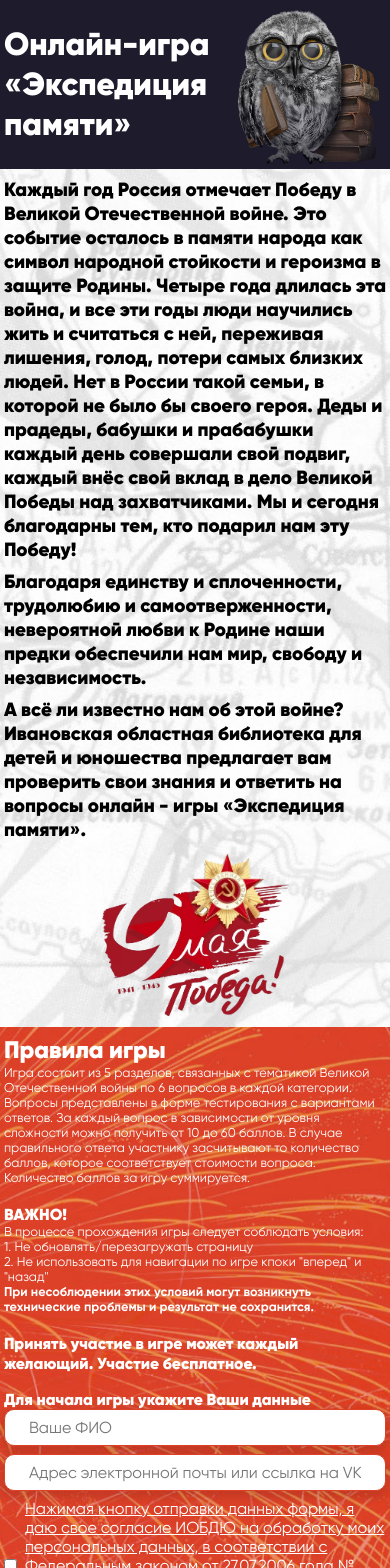
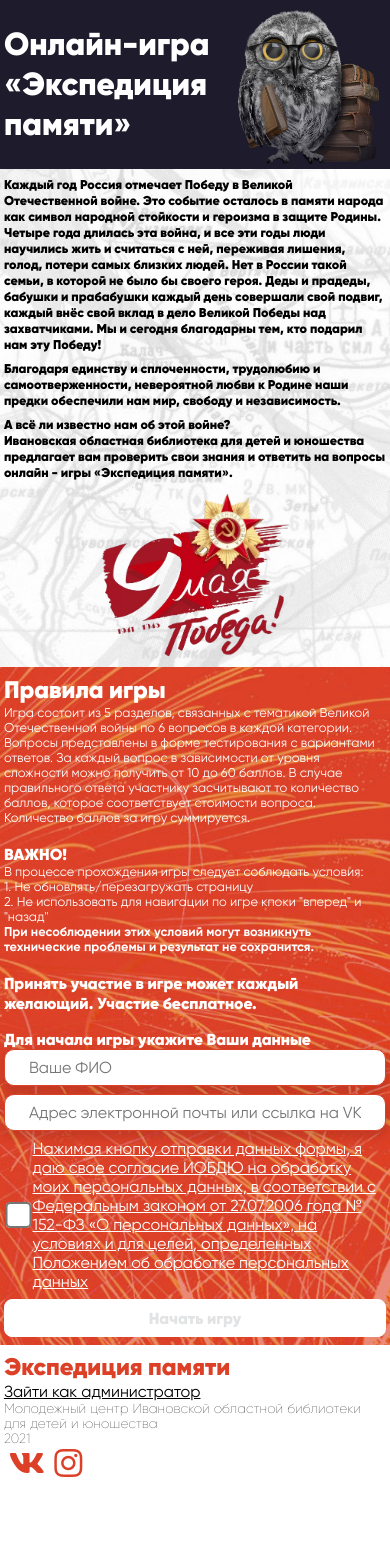
Before and after one commit to nikitadubinsk/memoryExpedition, an Angular app: page / in a window 390 px wide. Shown: the top 1568 px of the page. After the commit the page ends 1491 px from the top, so only its background shows below. Built offline with nearby package versions, Linux system fonts and the light colour scheme.

Commit message:
FIX: исправление мобильной версии

```diff
--- a/src/app/shared/components/admin/login/login.component.scss
+++ b/src/app/shared/components/admin/login/login.component.scss
@@ -26,7 +26,7 @@ section {
   }
 }
 
-@media (max-width: 1000px) {
+@media (max-width: 800px) {
   section {
     form {
       border: 5px solid $red;
--- a/src/app/shared/components/admin/new-question/new-question.component.scss
+++ b/src/app/shared/components/admin/new-question/new-question.component.scss
@@ -12,7 +12,7 @@ section {
   }
 }
 
-@media (max-width: 1000px) {
+@media (max-width: 800px) {
   section {
     form {
       width: 100%;
--- a/src/app/shared/components/admin/statistics/statistics.component.scss
+++ b/src/app/shared/components/admin/statistics/statistics.component.scss
@@ -17,7 +17,7 @@ section {
   }
 }
 
-@media (max-width: 1000px) {
+@media (max-width: 800px) {
   section {
     div {
       grid-template-columns: 1fr;
--- a/src/app/shared/components/admin/top-bar/top-bar.component.scss
+++ b/src/app/shared/components/admin/top-bar/top-bar.component.scss
@@ -58,7 +58,7 @@ app-popup-new-user {
   display: none
 }
 
-@media (max-width: 1000px) {
+@media (max-width: 800px) {
   .fa-bars,
   .fa-times {
     display: block
--- a/src/app/shared/components/admin/users/users.component.scss
+++ b/src/app/shared/components/admin/users/users.component.scss
@@ -40,7 +40,7 @@ table {
   user-select: none;
 }
 
-@media (max-width: 1000px) {
+@media (max-width: 800px) {
   .sort {
     flex-direction: column;
 
--- a/src/app/shared/components/game-table/game-table.component.scss
+++ b/src/app/shared/components/game-table/game-table.component.scss
@@ -46,7 +46,7 @@ section {
   }
 }
 
-@media (max-width: 1000px) {
+@media (max-width: 800px) {
   section {
     width: 100%;
 
--- a/src/app/shared/components/main-game/main-game.component.scss
+++ b/src/app/shared/components/main-game/main-game.component.scss
@@ -36,7 +36,7 @@ section {
   width: 100vw !important;
 }
 
-@media (max-width: 1000px) {
+@media (max-width: 800px) {
   section {
     .game_table {
       div {
--- a/src/app/shared/components/main-page/main-page.component.scss
+++ b/src/app/shared/components/main-page/main-page.component.scss
@@ -63,7 +63,7 @@ footer {
 
 
 
-@media (max-width: 1000px) {
+@media (max-width: 800px) {
   #biblioNight {
     min-height: 20vh;
     h1 {
@@ -75,6 +75,9 @@ footer {
     flex-direction: column;
     div {
       width: 100%;
+      p {
+        font-size: 0.8rem;
+      }
     }
     img {
       width: 50%;
@@ -83,6 +86,14 @@ footer {
   #form {
     form {
       width: 100%;
+      .personalData {
+        display: flex;
+        input {
+          margin-right: 0.5rem;
+          transform:scale(2);
+          margin-left: 2%;
+        }
+      }
     }
   }
   footer {
--- a/src/app/shared/components/one-question/one-question.component.scss
+++ b/src/app/shared/components/one-question/one-question.component.scss
@@ -81,7 +81,7 @@
   background: #f8d7da !important;
 }
 
-@media (max-width: 1000px) {
+@media (max-width: 800px) {
   .question {
     &_top {
       background: $red;
--- a/src/style/_classes.scss
+++ b/src/style/_classes.scss
@@ -195,19 +195,19 @@ ul {
 }
 
 .modal {
-  width: 95vw;
+  width: 50vw;
   padding: 2%;
   z-index: 2;
   background: white;
   position: relative;
   border-radius: 10px;
-  margin-left: 2.5vw;
+  margin-left: 25vw;
   text-align: center;
   margin-top: 50vh;
   transform: translate(0, -50%);
 }
 
-@media (max-width: 1000px) {
+@media (max-width: 800px) {
   .container {
     padding: 2% 1%;
     height: 100%;
@@ -231,4 +231,8 @@ ul {
       margin-bottom: 1%;
     }
   }
+  .modal {
+    width: 95vw;
+    margin-left: 2.5vw;
+  }
 }
```
